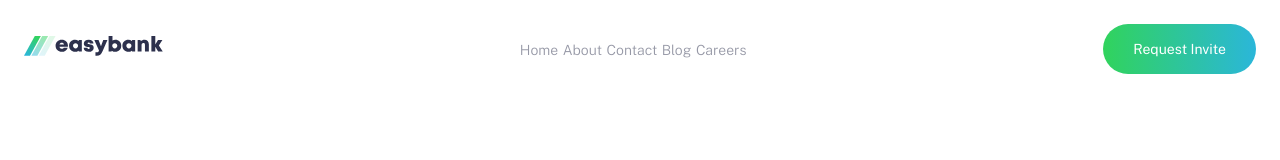
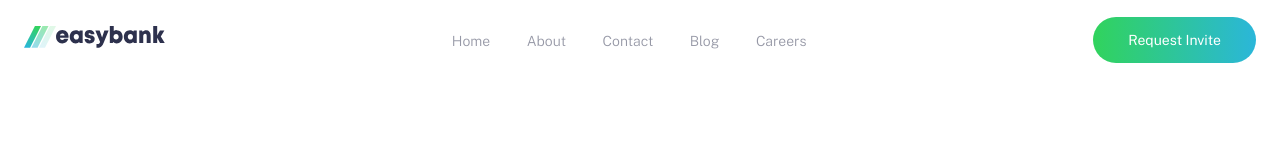
Before and after one commit to Matheus-IT/easybank, a website: page index.html in a window 1280 px wide. Drawn offline with nearby package versions, Linux system fonts and the light colour scheme; files that its build step writes are made by us from their sources.

Commit message:
base header finished

```diff
--- a/app/scss/_globals.scss
+++ b/app/scss/_globals.scss
@@ -40,7 +40,7 @@ a, a:visited, a:hover {
 
 // Buttons
 button, .button {
-	padding: 1rem 1.875rem;
+	padding: 0.875rem 2.1875rem;
 	background: linear-gradient(to right, $limeGreen, $brightCyan);
 	border: 0;
 	border-radius: 50px;
--- a/app/scss/_header.scss
+++ b/app/scss/_header.scss
@@ -1,11 +1,12 @@
 .header {
 	nav {
-		padding: 24px;
+		padding: 1.0625rem 1.5rem;
 	}
 
 	&__logo {
 		img {
-
+			width: 8.8125rem;
+			height: 1.375rem;
 		}
 	}
 
@@ -24,13 +25,44 @@
 
 	&__links {
 		a {
+			position: relative;
 			font-size: $font-sm;
 			color: $grayishBlue;
+			transition: color 300ms ease-in-out;
+
+			&:not(:last-child) {
+				margin-right: 32px;
+			}
+
+			&::before {
+				content: "";
+				position: absolute;
+				display: block;
+				height: 5px;
+				left: 0;
+				right: 0;
+				bottom: -30px;
+				background: linear-gradient(to right, $limeGreen, $brightCyan);
+				opacity: 0;
+				transition: opacity 300ms ease-in-out;
+			}
+
+			&:hover {
+				color: $darkBlue;
+				&::before {
+					opacity: 1;
+				}
+			}
 		}
 	}
 
 	&__cta {
 		font-size: $font-sm;
 		color: $white;
+		transition: opacity 300ms ease-in-out;
+
+		&:hover {
+			opacity: 0.70;
+		}
 	}
 }
```
